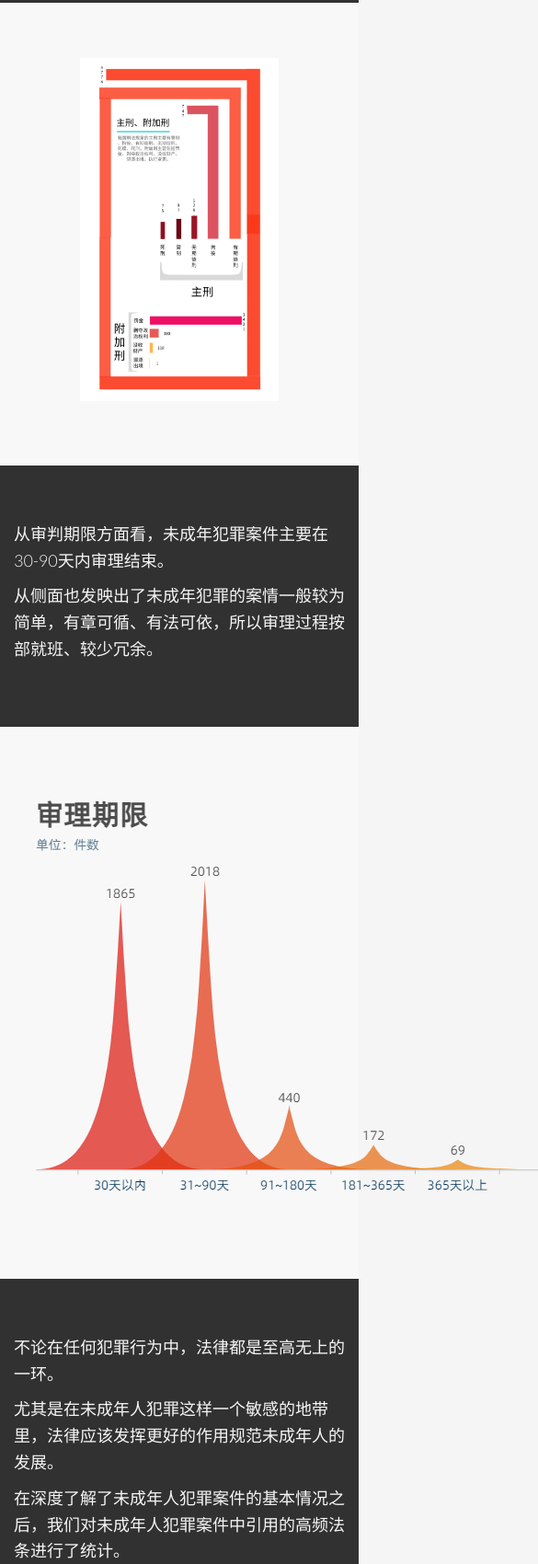
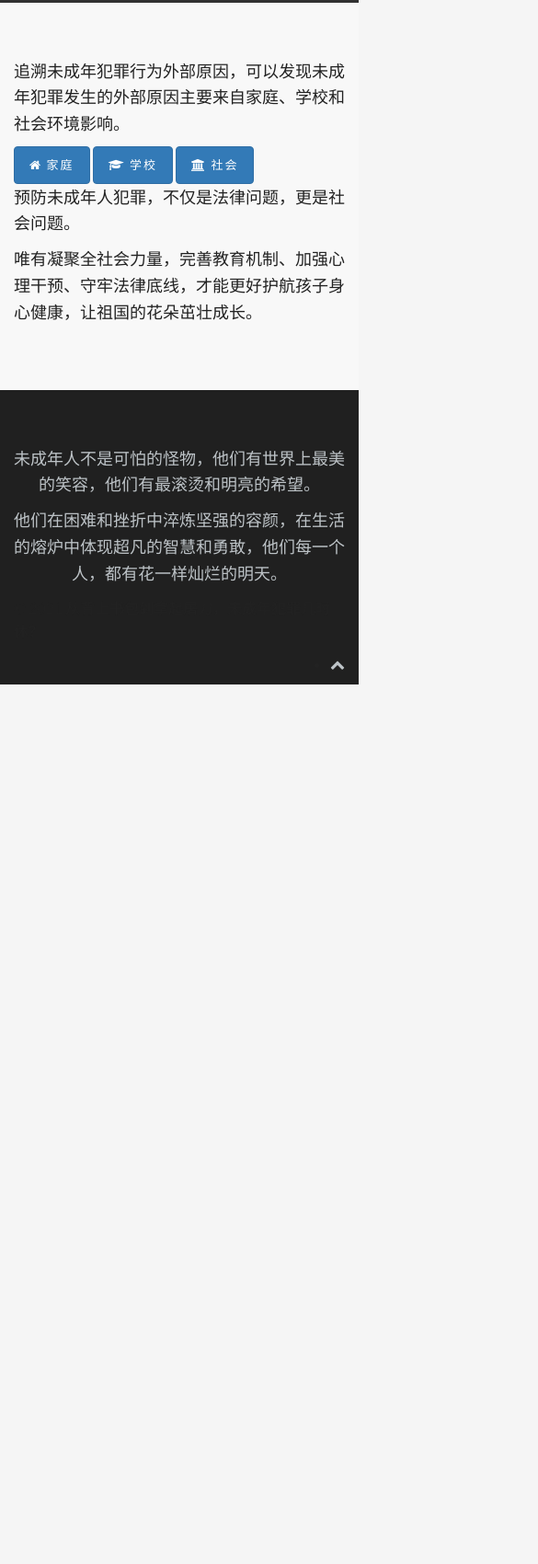
Before and after one commit to nidbCN/NewsFrontend, a plain HTML site: page page3.html in a window 390 px wide. Shown: the part 2030-3730 px from the top of the page at 92% size, 585 px wide, since content can reach past the window. After the commit the page ends 2774 px from the top, so only its background shows below. Drawn offline with Linux system fonts and the light colour scheme.

Commit message:
fix errors in html

```diff
--- a/page3.html
+++ b/page3.html
@@ -21,7 +21,7 @@
     <![endif]-->
 
     <script type="text/javascript">
-        jQuery(document).ready(function ($) {
+        jQuery(document).ready(() => {
             'use strict';
             jQuery('body').backstretch([
                 "images/bg/background_4.jpg",
@@ -33,17 +33,6 @@
             });
         });
     </script>
-    <style type="text/css">
-        .hui a:link {
-            color: rgb(255, 255, 255);
-            text-decoration-line: none;
-        }
-
-        .hui a:hover {
-            color: rgba(158, 50, 50, 0.856) !important;
-            text-decoration-line: none;
-        }
-    </style>
 </head>
 
 <body>
@@ -133,50 +122,6 @@
         </div>
     </section>
 
-    </section>
-    <section class="white">
-        <div class="container">
-            <div class="row">
-                <div class="col-md-12 center">
-                    <img style="width: 60%" src="images/data/punishments.png"/>
-                </div>
-            </div>
-        </div>
-    </section>
-
-    <section class="divider-section ">
-        <div class="container">
-            <div class="row fade-up">
-                <div class="col-md-12">
-                    <p>从审判期限方面看，未成年犯罪案件主要在30-90天内审理结束。</p>
-                    <p>从侧面也发映出了未成年犯罪的案情一般较为简单，有章可循、有法可依，所以审理过程按部就班、较少冗余。</p>
-                </div>
-            </div>
-        </div>
-    </section>
-
-    <section class="white">
-        <div class="container">
-            <div class="row">
-                <div class="col-md-12 center fade-up">
-                    <img src="images/data/time.png"/>
-                </div>
-            </div>
-        </div>
-    </section>
-
-    <section class="divider-section">
-        <div class="container">
-            <div class="row">
-                <div class="col-md-12">
-                    <p>不论在任何犯罪行为中，法律都是至高无上的一环。</p>
-                    <p>尤其是在未成年人犯罪这样一个敏感的地带里，法律应该发挥更好的作用规范未成年人的发展。</p>
-                    <p>在深度了解了未成年人犯罪案件的基本情况之后，我们对未成年人犯罪案件中引用的高频法条进行了统计。</p>
-                </div>
-            </div>
-        </div>
-    </section>
-
     <section class="white">
         <div class="container">
             <div class="row">
@@ -251,7 +196,7 @@
                 </div>
                 <div class="col-sm-4">
                     <ul class="pull-right">
-                        <li><a id="gototop" class="gototop" href="#"><i class="fa fa-chevron-up"></i></a></li>
+                        <li><a id="goToTop" class="goToTop" href="#"><i class="fa fa-chevron-up"></i></a></li>
                     </ul>
                 </div>
             </div>
```
Also changed, not shown: page1.html (+7 -20 lines), page2.html (+5 -17 lines).
